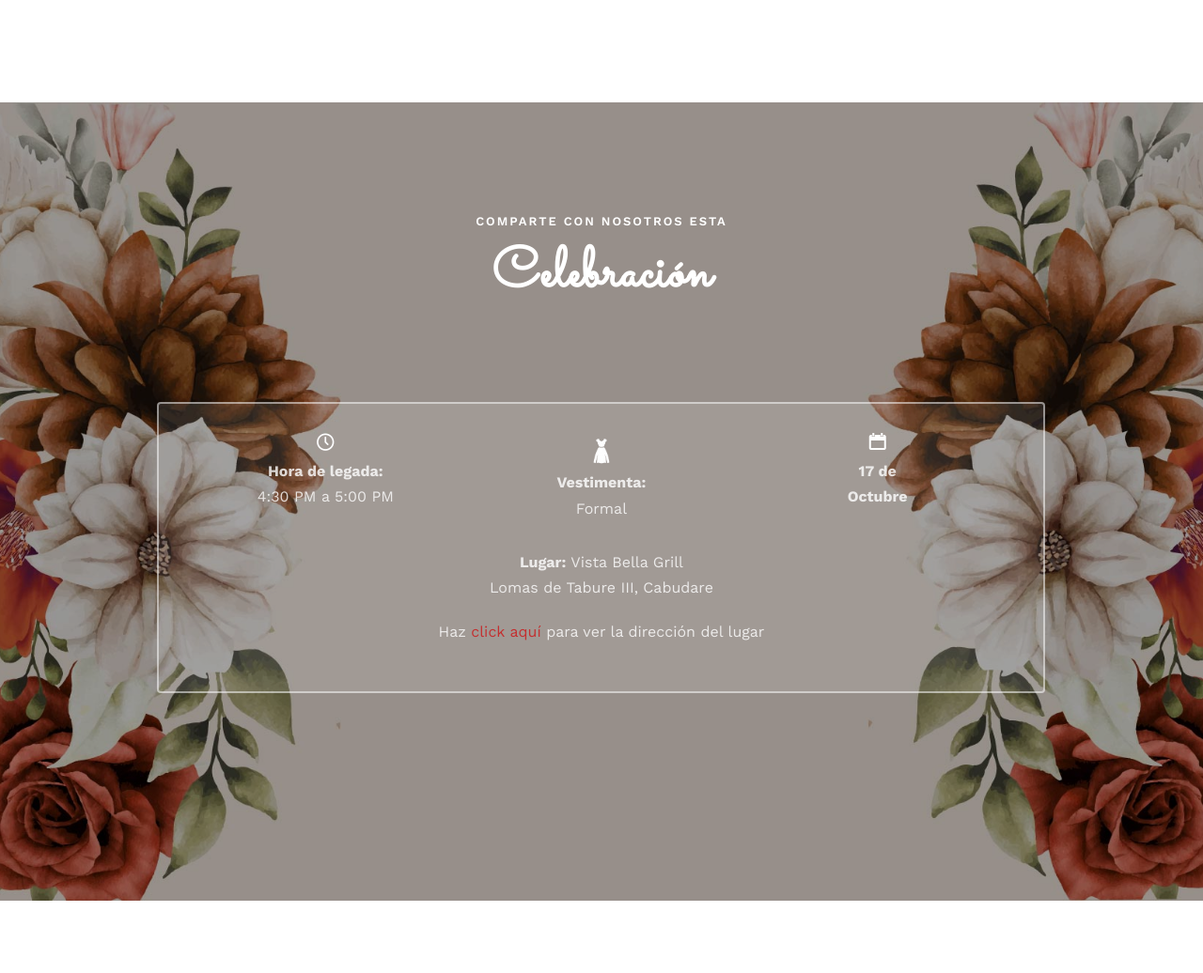
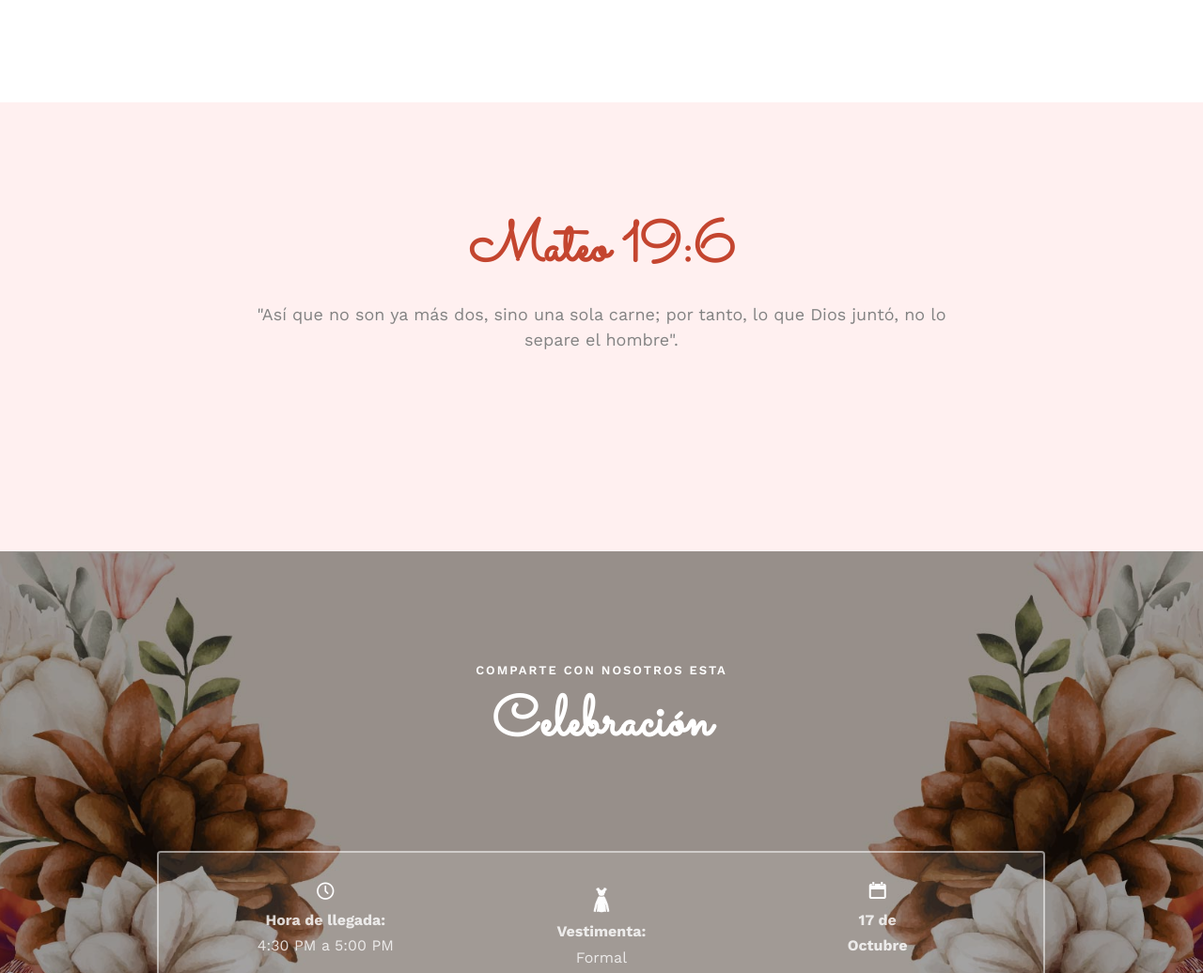
Before and after one commit to EsperanzaCSJ/esperanzacsj.janyyedwin.io, a plain HTML site: page index.html in a window 1280 px wide. Shown: the part 1333-2369 px from the top of the page at 94% size. Drawn offline with nearby package versions, Linux system fonts and the light colour scheme; files whose address does not match are found by name.

Commit message:
added a verse and corrected the text

```diff
--- a/index.html
+++ b/index.html
@@ -137,8 +137,19 @@
 					</div>
 					<div class="desc-bride">
 						<h3>Jany</h3>
-						<p>Este momento especial me lleva a recordar que el matrimonio es el diseño original de Dios para la humanidad <b>Génesis 2:22-24</b>  el matrimonio es un reflejo del evangelio, Cristo dando su vida por su pueblo ( la iglesia) para así salvarnos y redimirnos de nuestros pecados.</p>
+						<p>Este momento especial me lleva a recordar que el matrimonio es el diseño original de Dios para la humanidad <b>Génesis 2:22-24</b>  el matrimonio es un reflejo del evangelio, Cristo dando su vida por su pueblo (la iglesia) para así salvarnos y redimirnos de nuestros pecados.</p>
 					</div>
+				</div>
+			</div>
+		</div>
+	</div>
+
+	<div id="fh5co-couple" style="background: #fff0f0;">
+		<div class="container">
+			<div class="row">
+				<div class="col-md-8 col-md-offset-2 text-center fh5co-heading animate-box">
+					<h2>Mateo 19:6</h2>
+					<p>"Así que no son ya más dos, sino una sola carne; por tanto, lo que Dios juntó, no lo separe el hombre".</p>
 				</div>
 			</div>
 		</div>
@@ -162,7 +173,7 @@
                                     <div class="event-columns">
                                         <div class="event-col">
                                             <i class="icon-clock"></i>
-                                            <span><b>Hora de legada:</b> <br>4:30 PM a 5:00 PM</span>
+                                            <span><b>Hora de llegada:</b> <br>4:30 PM a 5:00 PM</span>
                                         </div>
                                         <div class="event-col">
                                             <img src="images/dress-white.png" alt="Dress icon" class="event-icon" />
```
